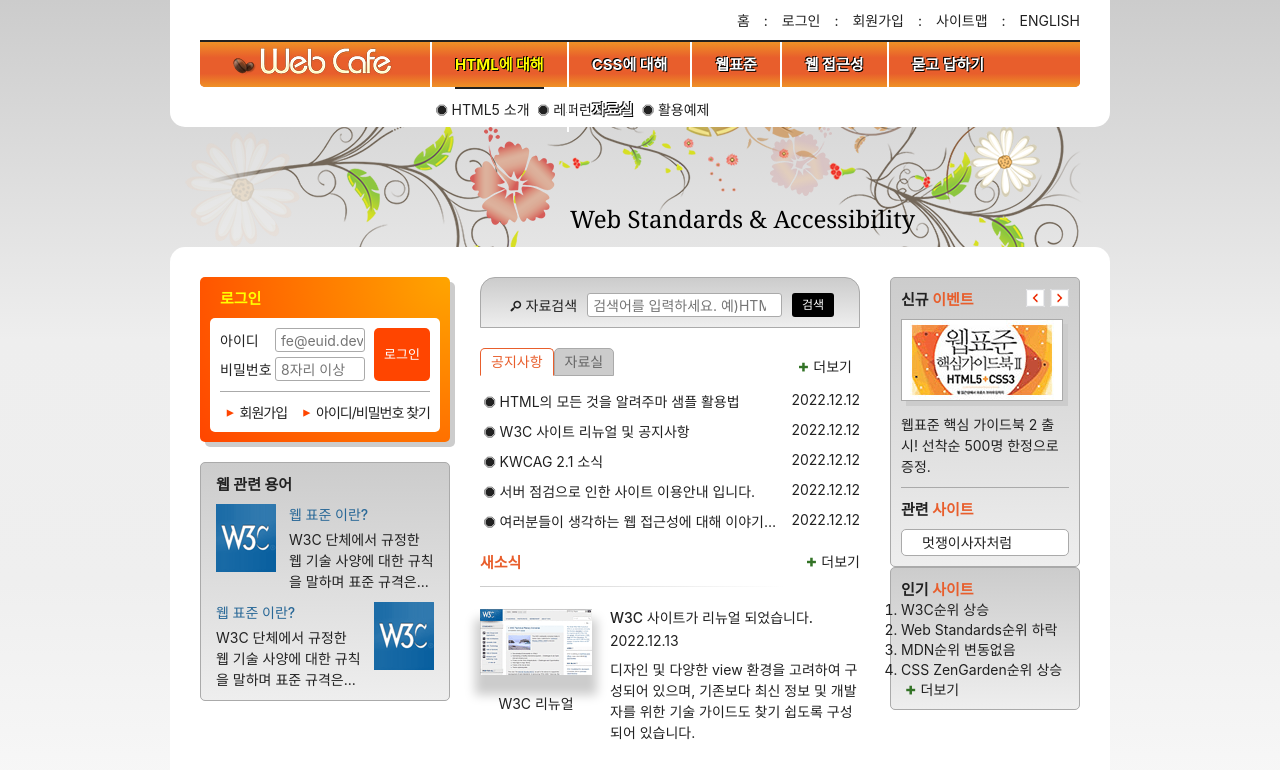
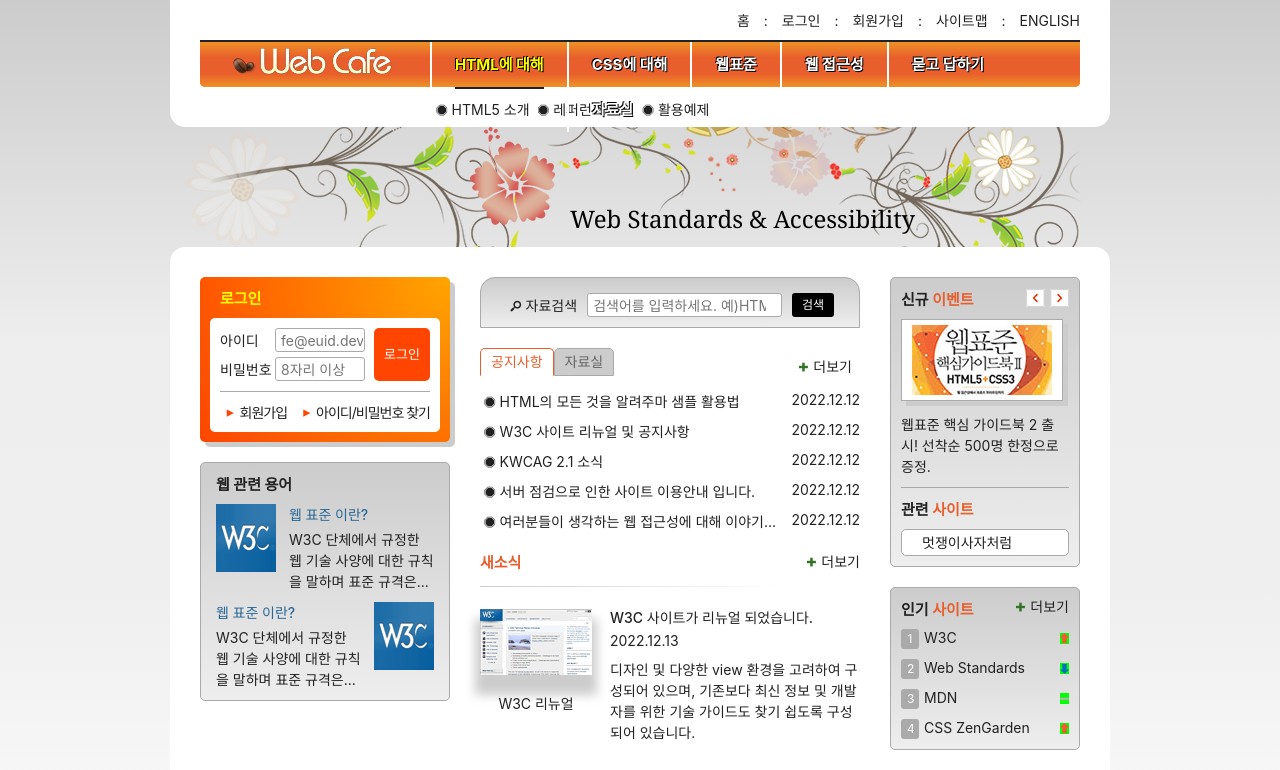
Before and after one commit to jh1109/HTML5, a plain HTML site: page index.html in a window 1280 px wide. Shown: the top 770 px of the page. Drawn offline with Linux system fonts and the light colour scheme; a web font is replaced by a local one.

Commit message:
인기 사이트 디자인 완성

```diff
--- a/index.html
+++ b/index.html
@@ -300,11 +300,11 @@
       <div class="gradient-effect margin-top-default">
         <section class="favorite">
           <h2 class="favorite-title text-xl">인기 <span class="accent-color">사이트</span></h2>
-          <ol class="favorite-list">
-            <li class="no1"><a href="/">W3C</a><em class="up"><span class="a11y-hiddne">순위 상승</span></em></li>
-            <li class="no2"><a href="/">Web Standards</a><em class="down"><span class="a11y-hiddne">순위 하락</span></em></li>
-            <li class="no3"><a href="/">MDN</a><em class="stop"><span class="a11y-hiddne">순위 변동없음</span></em></li>
-            <li class="no4"><a href="/">CSS ZenGarden</a><em class="up"><span class="a11y-hiddne">순위 상승</span></em></li>
+          <ol class="favorite-list margin-top-normal">
+            <li class="no1"><a href="/">W3C</a><em class="up"><span class="a11y-hidden">순위 상승</span></em></li>
+            <li class="no2"><a href="/">Web Standards</a><em class="down"><span class="a11y-hidden">순위 하락</span></em></li>
+            <li class="no3"><a href="/">MDN</a><em class="stop"><span class="a11y-hidden">순위 변동없음</span></em></li>
+            <li class="no4"><a href="/">CSS ZenGarden</a><em class="up"><span class="a11y-hidden">순위 상승</span></em></li>
           </ol>
           <a href="/" class="more favorite-more icon-plus" title="인기 사이트">더보기</a>
         </section>
--- a/styles/style.css
+++ b/styles/style.css
@@ -604,6 +604,88 @@
   height: 147px;
   padding: 10px 20px;
 }
+/* 인기 사이트 */
+.margin-top-default {
+  margin-top: 20px;
+}
+.margin-top-normal {
+  margin-top: 10px;
+}
+.favorite {
+  position: relative;
+}
+.favorite-list {
+  /* overflow: hidden; */
+  list-style-type: none;
+}
+.favorite-list li {
+  margin-top: 10px;
+  counter-increment: number;
+  /* display: flex;
+  flex-flow: row nowrap;
+  align-items: center;
+  justify-content: space-between; */
+  position: relative;
+}
+/* .favorite-list a{
+  flex-grow: 1;
+} */
+.favorite-list li::before {
+  content: counter(number);
+  background-color: #aaa;
+  color: #fff;
+  padding: 1px 6px;
+  font-size: 1.2rem;
+  margin-right: 5px;
+  border-radius: 3px;
+  display: inline-block;
+  width: 1.5em;
+  text-align: center;
+  line-height: 1.5;
+}
+.up, .stop, .down {
+  width: 9px;
+  height: 11px;
+  display: inline-block;
+  background: lime url(./images/rank.png) no-repeat;
+  /* margin-left: auto; */
+  position: absolute;
+  right: 0;
+  top: 50%;
+  /* transform: translateY(50%); */
+  margin-top: -6px;
+}
+.stop {
+  background-position: 0 48%;
+}
+.down {
+  background-position: 0 100%;
+}
+/* .no1 a {
+  font-size: 2em;
+} */
+/* .no1::before {
+  content: "1";
+}
+.no2::before {
+  content: "2";
+}
+.no3::before {
+  content: "3";
+}
+.no4::before {
+  content: "4";
+} */
+
+.favorite-more {
+  position: absolute;
+  top: -3px;
+  right: -3px;
+  line-height: 18px;
+  padding: 3px;
+}
+
+
 /* 슬로건 */
 .slogan {
   background: skyblue;
```
